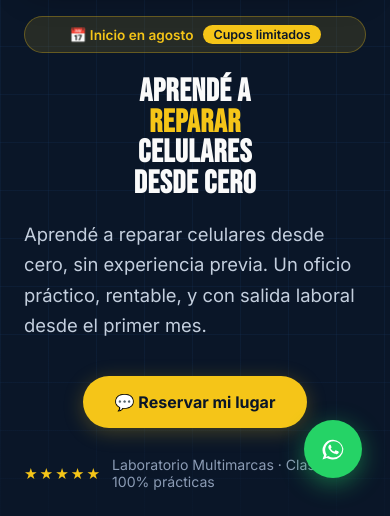
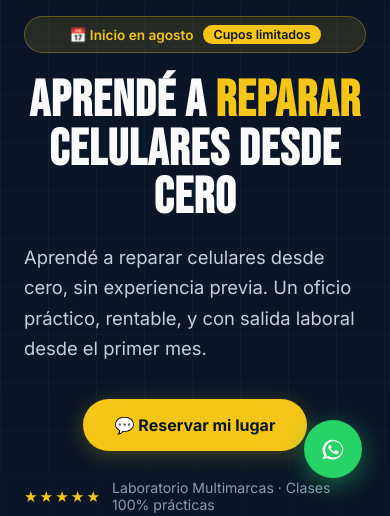
Before and after one commit to cristiandigitalbr-png/mobileluna, a plain HTML site: page index.html in a window 390 px wide. Shown: the part 338-854 px from the top of the page. Drawn offline with Linux system fonts and the light colour scheme.

Commit message:
Update index.html

```diff
--- a/index.html
+++ b/index.html
@@ -440,7 +440,7 @@
         <div class="hero-badge">
           📅 Inicio en agosto <span>Cupos limitados</span>
         </div>
-        <h1 style="text-align:center;">APRENDÉ A<br><span class="accent">REPARAR</span><br>CELULARES<br>DESDE CERO</h1>
+        <h1 style="text-align:center; font-size:clamp(2.8rem, 13vw, 5.5rem); line-height:0.95;">APRENDÉ A <span class="accent">REPARAR</span> CELULARES DESDE CERO</h1>
         <p class="hero-sub">Aprendé a reparar celulares desde cero, sin experiencia previa. Un oficio práctico, rentable, y con salida laboral desde el primer mes.</p>
         <div class="hero-actions">
           <a href="https://wa.me/5493585182944?text=Hola%2C%20quiero%20mas%20info%20sobre%20el%20curso%20de%20reparacion%20de%20celulares" target="_blank" class="btn-primary">
```
